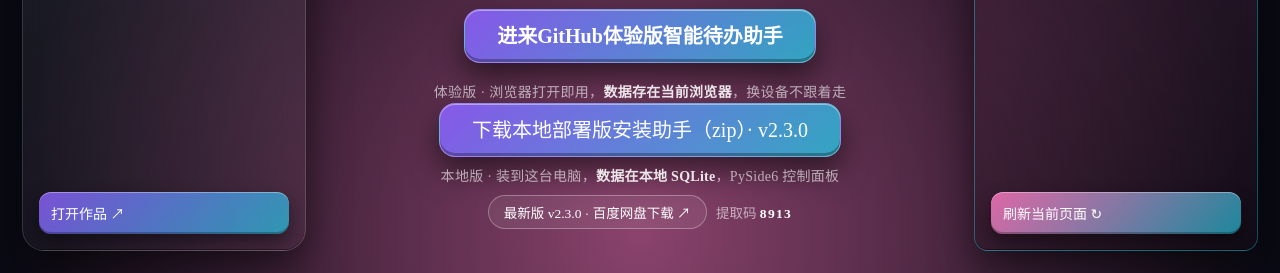
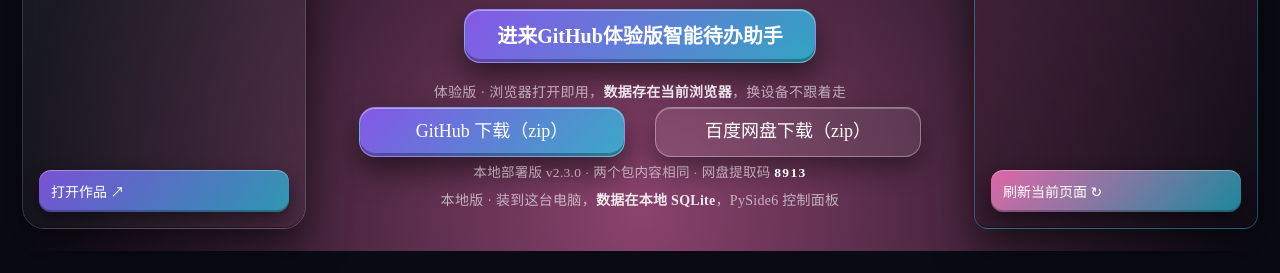
Before and after one commit to wocao123103/smart_schedule, a plain HTML site: page python课加载网页.html in a window 1280 px wide. Shown: the part 713-986 px from the top of the page. After the commit the page ends 964 px from the top, so only its background shows below. Drawn offline with Linux system fonts and the light colour scheme.

Commit message:
更改下载路径

```diff
--- a/python课加载网页.html
+++ b/python课加载网页.html
@@ -362,36 +362,46 @@
             color: rgba(255, 255, 255, .88);
         }
 
-        /* ============ 网盘下载：版本号下面那条备选通道 ============ */
-        .dl-alt {
-            margin: 10px 0 4px;
+        /* ============ 两个下载通道并排：左 GitHub zip，右 百度网盘 ============ */
+        .dl-pair {
+            display: flex;
+            flex-wrap: wrap;
+            justify-content: center;
+            align-items: stretch;
+            gap: 16px;
+            margin: 6px 0 4px;
+        }
+
+        /* 并排时按钮字号收一点，两个才塞得进一行 */
+        .dl-pair .dl-btn {
+            font-size: 18px;
+            padding: 13px 26px;
+            text-align: center;
+            min-width: 212px;   /* 两个按钮等宽，看着才像一对 */
+        }
+
+        /* 右边那个用描边款，和左边的渐变主按钮区分开 */
+        .dl-pair .dl-btn.is-alt {
+            background: rgba(255, 255, 255, .08);
+            border-color: rgba(255, 255, 255, .34);
+            box-shadow: 0 12px 26px rgba(0, 0, 0, .42), inset 0 1px 0 rgba(255, 255, 255, .28);
+        }
+
+        .dl-pair .dl-btn.is-alt:hover {
+            background: rgba(255, 255, 255, .17);
+            border-color: rgba(255, 255, 255, .58);
+        }
+
+        /* 按钮下面那行小字：版本 + 提取码 */
+        .dl-hint {
+            margin: 4px 0 6px;
             text-align: center;
             font-size: 13.5px;
+            letter-spacing: .02em;
             color: rgba(255, 255, 255, .60);
         }
 
-        .dl-alt a {
-            display: inline-block;
-            padding: 6px 15px;
-            border-radius: 999px;
-            border: 1px solid rgba(255, 255, 255, .30);
-            background: rgba(255, 255, 255, .07);
-            color: #ffffff;
-            text-decoration: none;
-            transition: background .15s ease, border-color .15s ease, transform .15s ease;
-        }
-
-        .dl-alt a:hover {
-            background: rgba(255, 255, 255, .16);
-            border-color: rgba(255, 255, 255, .55);
-            transform: translateY(-1px);
-        }
-
-        .dl-alt .code {
-            margin-left: 6px;
-        }
-
-        .dl-alt .code b {
+        .dl-hint b {
             color: #ffffff;
             letter-spacing: .10em;
         }
@@ -837,18 +847,16 @@
         <!-- 两个入口定位不同：在线版只是体验，本地版才是正式部署 -->
         <div class="entry-note">体验版 · 浏览器打开即用，<b>数据存在当前浏览器</b>，换设备不跟着走</div>
         <!-- 下载按钮：放在 h3 正下方，靠 data-dl 由脚本拼出 GitHub 地址 -->
-        <div class="dl-row">
-            <a class="dl-btn" data-dl="安装_智能日程助手.zip">
-                下载本地部署版安装助手（zip）· v2.3.0
-            </a>
+        <!-- 本地部署版：两个通道并排，装的是同一份 v2.3.0 安装包
+             左边 = GitHub 原始文件（由脚本按 data-dl 拼地址）
+             右边 = 百度网盘（直链带提取码，点开自动填） -->
+        <div class="dl-pair">
+            <a class="dl-btn" data-dl="安装_智能日程助手.zip">GitHub 下载（zip）</a>
+            <a class="dl-btn is-alt" href="https://pan.baidu.com/s/1aqX3brHgAZbEe-xzJHaNUQ?pwd=8913"
+                target="_blank" rel="noopener noreferrer">百度网盘下载（zip）</a>
         </div>
+        <div class="dl-hint">本地部署版 v2.3.0 · 两个包内容相同 · 网盘提取码 <b>8913</b></div>
         <div class="entry-note">本地版 · 装到这台电脑，<b>数据在本地 SQLite</b>，PySide6 控制面板</div>
-        <!-- v2.3.0 最新的安装包走百度网盘（提取码 8913）；GitHub 那个 zip 链接保留作备用通道 -->
-        <div class="dl-alt">
-            <a href="https://pan.baidu.com/s/1aqX3brHgAZbEe-xzJHaNUQ?pwd=8913" target="_blank"
-                rel="noopener noreferrer">最新版 v2.3.0 · 百度网盘下载 ↗</a>
-            <span class="code">提取码 <b>8913</b></span>
-        </div>
     </div>
     <!-- ==================== 右侧栏：内容留给你自己改 ====================
          和左边不是一套样式（青色描边 / 小圆角 / 按钮是粉的）。
```
